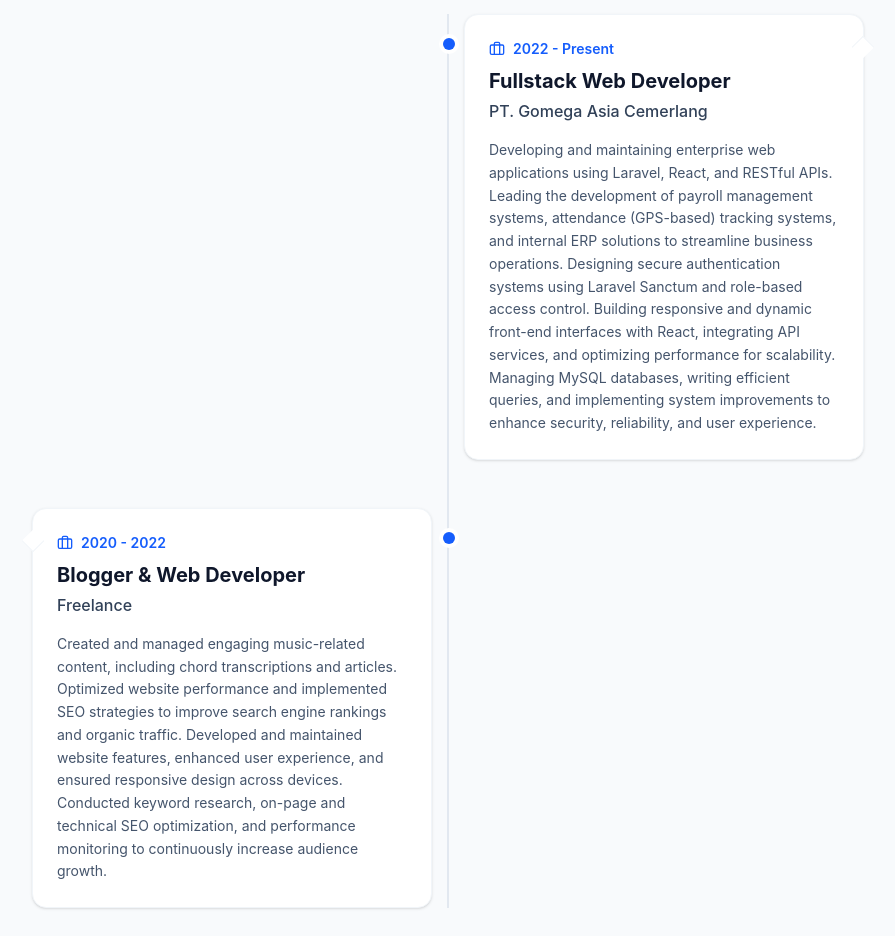
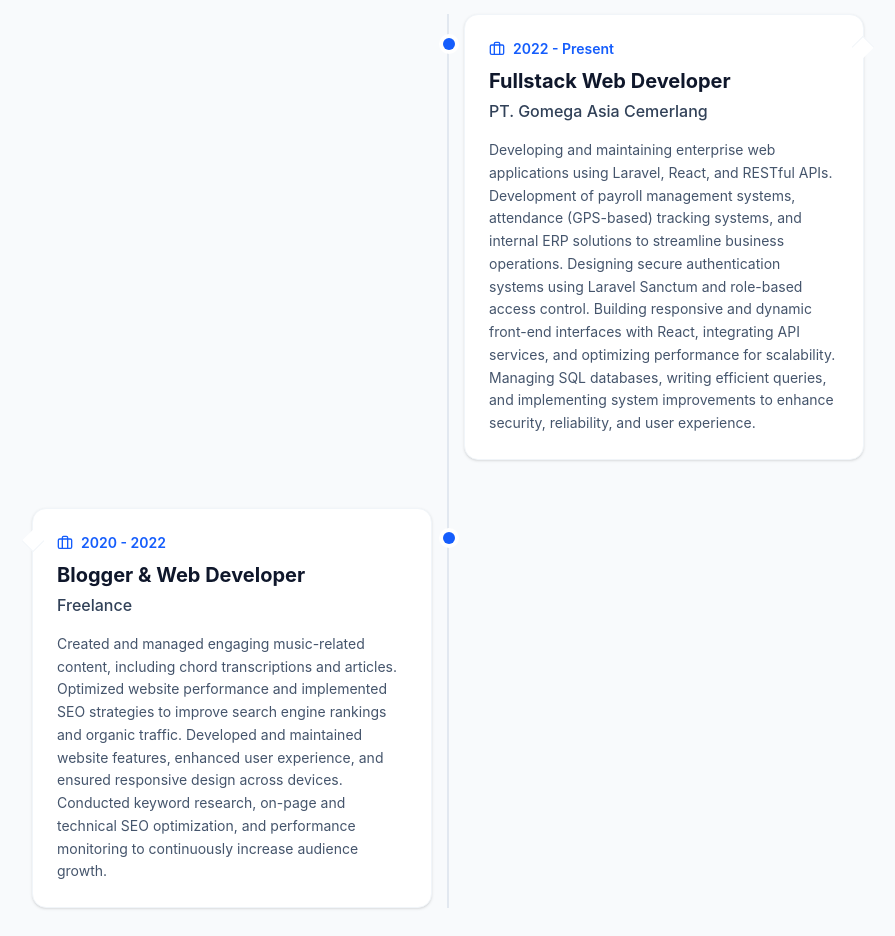
Before and after one commit to billysistian/devportfolio, a React (Vite) app: page / in a window 1280 px wide. Shown: the part 3860-4796 px from the top of the page, without its empty margins (192-1087 px from the left). Built offline with nearby package versions, Linux system fonts and the light colour scheme.

Commit message:
Edit text

```diff
--- a/src/app/translations/en.ts
+++ b/src/app/translations/en.ts
@@ -138,7 +138,7 @@ export const en = {
         company: 'PT. Gomega Asia Cemerlang',
         position: 'Fullstack Web Developer',
         period: '2022 - Present',
-        description: 'Developing and maintaining enterprise web applications using Laravel, React, and RESTful APIs. Leading the development of payroll management systems, attendance (GPS-based) tracking systems, and internal ERP solutions to streamline business operations. Designing secure authentication systems using Laravel Sanctum and role-based access control. Building responsive and dynamic front-end interfaces with React, integrating API services, and optimizing performance for scalability. Managing MySQL databases, writing efficient queries, and implementing system improvements to enhance security, reliability, and user experience.',
+        description: 'Developing and maintaining enterprise web applications using Laravel, React, and RESTful APIs. Development of payroll management systems, attendance (GPS-based) tracking systems, and internal ERP solutions to streamline business operations. Designing secure authentication systems using Laravel Sanctum and role-based access control. Building responsive and dynamic front-end interfaces with React, integrating API services, and optimizing performance for scalability. Managing SQL databases, writing efficient queries, and implementing system improvements to enhance security, reliability, and user experience.',
       },
       {
         company: 'Freelance',
--- a/src/app/translations/id.ts
+++ b/src/app/translations/id.ts
@@ -136,7 +136,7 @@ export const id = {
         company: 'PT. Gomega Asia Cemerlang',
         position: 'Fullstack Web Developer',
         period: '2022 - Sekarang',
-        description: 'Mengembangkan dan memelihara aplikasi web perusahaan menggunakan Laravel, React, dan RESTful APIs. Memimpin pengembangan sistem manajemen penggajian, sistem pelacakan kehadiran (berbasis GPS), dan solusi ERP internal untuk menyederhanakan operasional bisnis. Merancang sistem autentikasi yang aman menggunakan Laravel Sanctum dan kontrol akses berbasis peran. Membangun antarmuka frontend responsif dan dinamis dengan React, mengintegrasikan layanan API, dan mengoptimalkan performa untuk skalabilitas. Mengelola basis data MySQL, menulis kueri efisien, dan menerapkan peningkatan sistem untuk meningkatkan keamanan, keandalan, dan pengalaman pengguna.',
+        description: 'Membangun dan memelihara aplikasi web perusahaan menggunakan Laravel, React, dan RESTful APIs. Membangun sistem manajemen penggajian, sistem pelacakan kehadiran (berbasis GPS), dan solusi ERP internal untuk menyederhanakan operasional bisnis. Merancang sistem autentikasi yang aman menggunakan Laravel Sanctum dan kontrol akses berbasis peran. Membangun antarmuka frontend responsif dan dinamis dengan React, mengintegrasikan layanan API, dan mengoptimalkan performa untuk skalabilitas. Mengelola basis data SQL, menulis kueri efisien, dan menerapkan peningkatan sistem untuk meningkatkan keamanan, keandalan, dan pengalaman pengguna.',
       },
       {
         company: 'Freelance',
```
